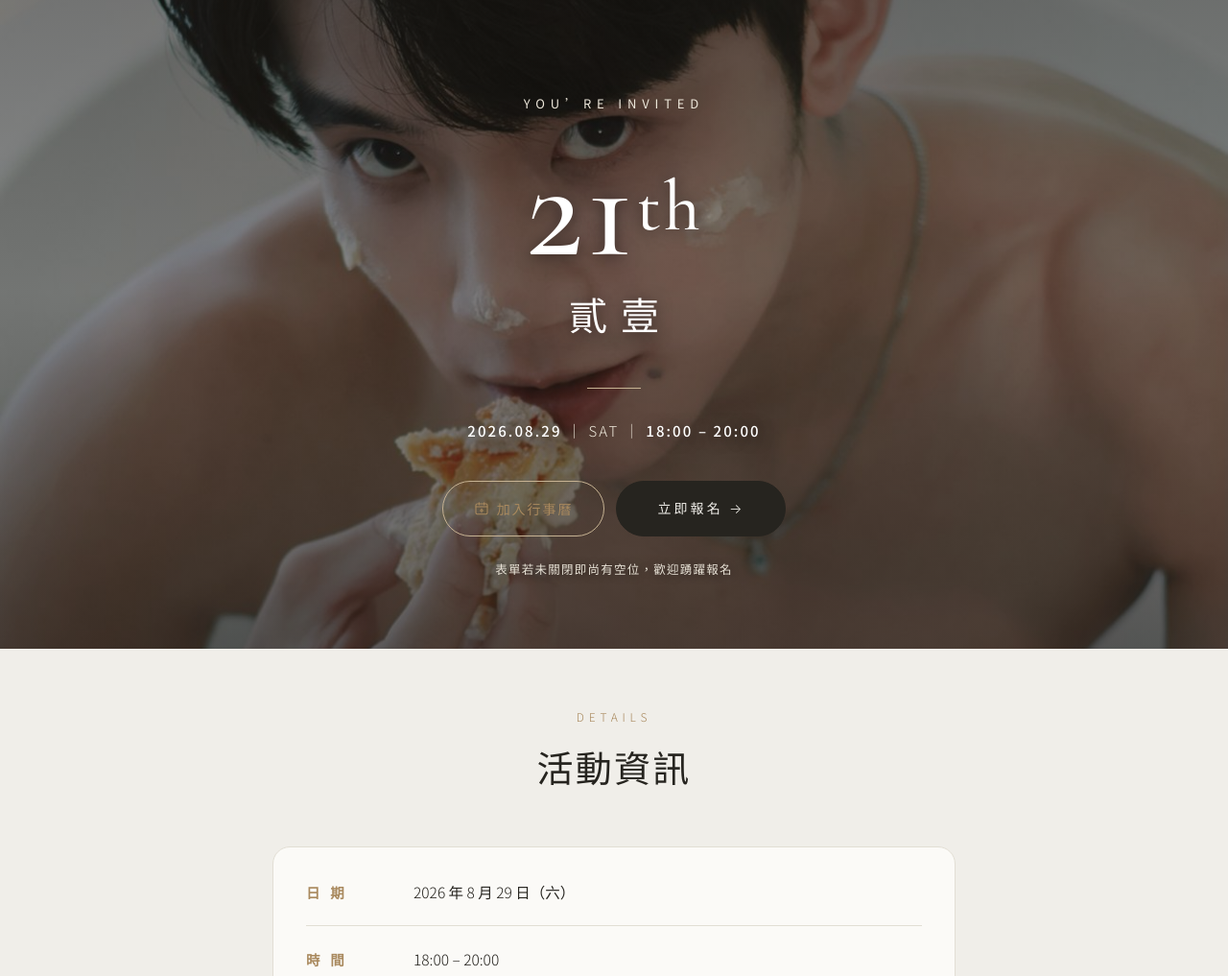
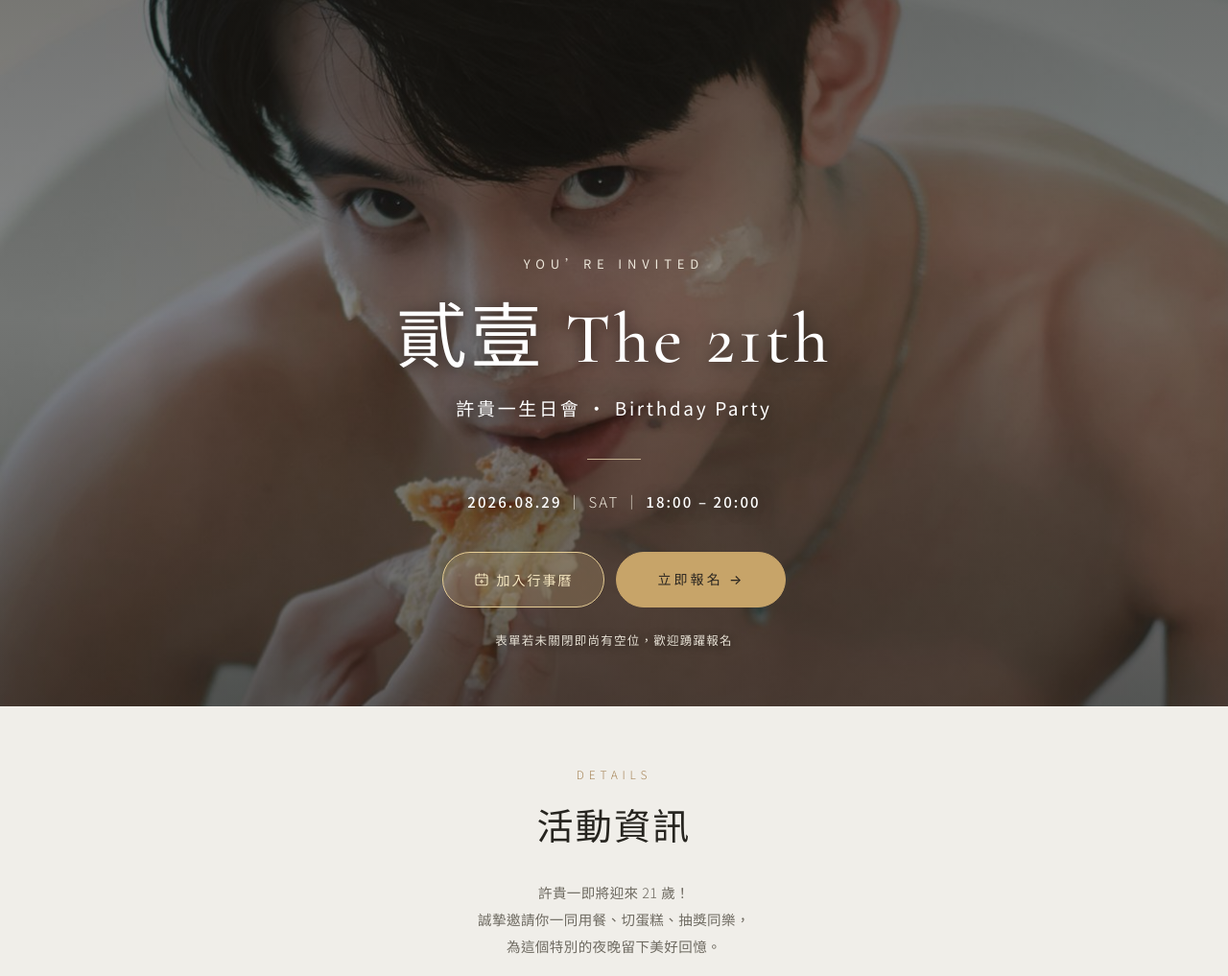
Before and after one commit to kevinhsu97/the21st, a plain HTML site: page index.html in a window 1280 px wide. Shown: the top 1017 px of the page at 96% size. Drawn offline with nearby package versions, Linux system fonts and the light colour scheme.

Commit message:
Add files via upload

```diff
--- a/index.html
+++ b/index.html
@@ -38,7 +38,9 @@
   /* Hero */
   .hero{
     text-align:center;
-    padding:96px 24px 72px;
+    min-height:92vh;
+    display:flex;flex-direction:column;justify-content:flex-end;
+    padding:120px 24px 58px;
     position:relative;
     overflow:hidden;
   }
@@ -46,10 +48,10 @@
   .hero.has-kv{color:var(--cloud)}
   .hero.has-kv .eyebrow,.hero.has-kv .meta{color:#EDE7DA}
   .hero.has-kv .notice-open{color:#E9E3D7;text-shadow:0 1px 10px rgba(0,0,0,.45)}
-  .hero.has-kv h1,.hero.has-kv .zh,.hero.has-kv .meta strong{color:#fff;text-shadow:0 2px 16px rgba(0,0,0,.5)}
+  .hero.has-kv .hero-title,.hero.has-kv .hero-sub,.hero.has-kv .meta strong{color:#fff;text-shadow:0 2px 16px rgba(0,0,0,.55)}
   .hero .kv-bg{
     position:absolute;inset:0;z-index:0;
-    background-size:cover;background-position:center 22%;
+    background-size:cover;background-position:center 18%;
   }
   .hero .kv-bg::after{content:"";position:absolute;inset:0;
     background:linear-gradient(rgba(26,24,20,.58),rgba(26,24,20,.48) 45%,rgba(26,24,20,.66))}
@@ -58,16 +60,16 @@
     font-size:13px;letter-spacing:.45em;text-transform:uppercase;
     color:var(--gold);font-weight:400;margin-bottom:28px;
   }
-  .hero h1{
+  .hero-title{
     font-family:"Cormorant Garamond",serif;
-    font-size:clamp(64px,20vw,150px);
-    font-weight:500;line-height:.92;letter-spacing:.02em;
+    font-size:clamp(40px,10.5vw,74px);
+    font-weight:500;line-height:1.05;letter-spacing:.05em;
     color:var(--ink);
   }
-  .hero .zh{
-    font-size:clamp(24px,7vw,40px);
-    font-weight:300;letter-spacing:.35em;
-    margin-top:8px;padding-left:.35em;
+  .hero-sub{
+    font-size:clamp(15px,4.4vw,19px);
+    font-weight:400;letter-spacing:.14em;
+    margin-top:14px;color:var(--muted);
   }
   .hero .rule{
     width:56px;height:1px;background:var(--gold-soft);
@@ -95,6 +97,11 @@
   }
   .cta-ghost:hover{background:var(--gold);color:#fff;border-color:var(--gold);transform:translateY(-2px)}
   .cta-ghost svg{width:16px;height:16px;stroke:currentColor;fill:none;stroke-width:1.6;stroke-linecap:round;stroke-linejoin:round}
+  /* 頁首按鈕改亮金色，避免被底圖吃掉 */
+  .hero .cta{background:#C7A469;border-color:#C7A469;color:#2B2620;font-weight:500}
+  .hero .cta:hover{background:#DBBC82;border-color:#DBBC82;color:#241F19}
+  .hero .cta-ghost{background:rgba(216,188,134,.22);border:1.5px solid #E6CD95;color:#F6E8C2;font-weight:500}
+  .hero .cta-ghost:hover{background:#E6CD95;color:#2B2620}
   .notice-open{
     margin-top:22px;font-size:12.5px;letter-spacing:.1em;color:var(--muted);
   }
@@ -108,6 +115,10 @@
   .section-title{
     text-align:center;font-family:"Cormorant Garamond",serif;
     font-size:38px;font-weight:500;margin-bottom:44px;letter-spacing:.06em;
+  }
+  .section-intro{
+    max-width:500px;margin:-26px auto 34px;text-align:center;
+    color:var(--muted);font-size:14.5px;line-height:1.9;letter-spacing:.03em;
   }
 
   /* Info card */
@@ -311,7 +322,7 @@
 
   @media(max-width:600px){
     .wrap{padding:0 18px}
-    .hero{padding:68px 18px 52px}
+    .hero{padding:96px 18px 46px;min-height:88vh}
     .hero .eyebrow{letter-spacing:.3em;font-size:12px}
     .hero .meta{font-size:13.5px;letter-spacing:.08em}
     section{padding:46px 0}
@@ -341,8 +352,8 @@
   <header class="hero" id="hero">
     <div class="kv-bg" id="kvBg"></div>
     <div class="eyebrow">You&rsquo;re Invited</div>
-    <h1 class="serif">21<span style="font-size:.5em;vertical-align:.35em">th</span></h1>
-    <div class="zh serif">貳壹</div>
+    <h1 class="hero-title serif">貳壹 The 21th</h1>
+    <div class="hero-sub">許貴一生日會 · Birthday Party</div>
     <div class="rule"></div>
     <p class="meta"><strong>2026.08.29</strong> ｜ SAT ｜ <strong>18:00 – 20:00</strong></p>
     <div class="hero-btns">
@@ -360,6 +371,7 @@
     <section>
       <div class="section-tag">Details</div>
       <h2 class="section-title">活動資訊</h2>
+      <p class="section-intro">許貴一即將迎來 21 歲！<br>誠摯邀請你一同用餐、切蛋糕、抽獎同樂，<br>為這個特別的夜晚留下美好回憶。</p>
       <div class="card">
         <div class="row"><div class="k">日 期</div><div class="v">2026 年 8 月 29 日（六）</div></div>
         <div class="row"><div class="k">時 間</div><div class="v">18:00 – 20:00</div></div>
```
